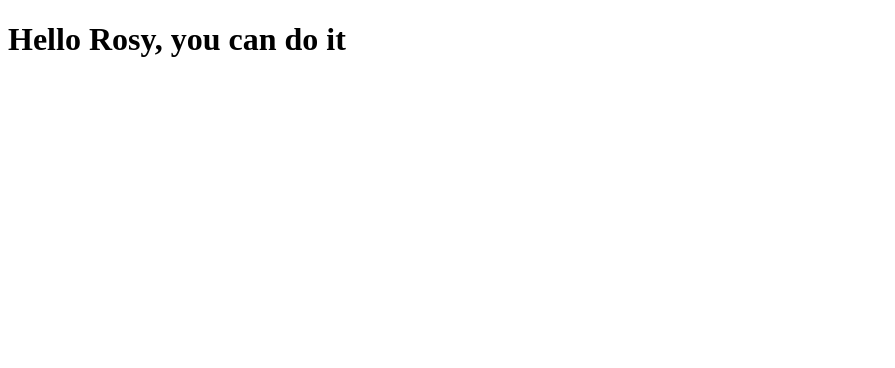
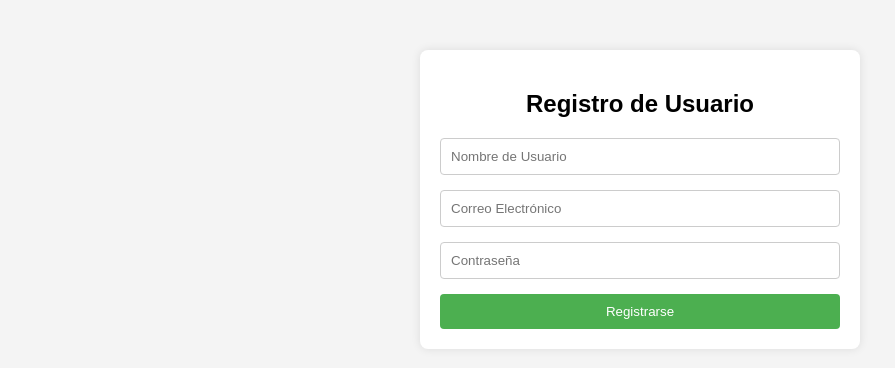
Before and after one commit to RosaRomero140291/ProyectoII, a plain HTML site: page index.html in a window 1280 px wide. Shown: the whole page, without its empty margins (0-895 px from the left). Drawn offline with Linux system fonts and the light colour scheme.

Commit message:
Ajustes en codigo

```diff
--- a/index.html
+++ b/index.html
@@ -4,12 +4,67 @@
 <head>
      <meta charset="UTF-8">
      <meta name="viewport" content="width=device-width, initial-scale=1.0">
-     <title>Document</title>
+     <title>Registro de Usuarios</title>
+     <style>
+          body {
+               font-family: Arial, sans-serif;
+               background-color: #f4f4f4;
+               margin: 0;
+               padding: 0;
+          }
+
+          .container {
+               max-width: 400px;
+               margin: 50px auto;
+               background-color: #fff;
+               padding: 20px;
+               border-radius: 8px;
+               box-shadow: 0 0 10px rgba(0, 0, 0, 0.1);
+          }
+
+          h2 {
+               text-align: center;
+               margin-bottom: 20px;
+          }
+
+          input[type="text"],
+          input[type="password"] {
+               width: 100%;
+               padding: 10px;
+               margin-bottom: 15px;
+               border: 1px solid #ccc;
+               border-radius: 4px;
+               box-sizing: border-box;
+          }
+
+          input[type="submit"] {
+               width: 100%;
+               background-color: #4caf50;
+               color: #fff;
+               padding: 10px;
+               border: none;
+               border-radius: 4px;
+               cursor: pointer;
+          }
+
+          input[type="submit"]:hover {
+               background-color: #45a049;
+          }
+     </style>
 </head>
 
 <body>
-     <h1>Hello Rosy, you can do it
-     </h1>
+
+     <div class="container">
+          <h2>Registro de Usuario</h2>
+          <form action="#">
+               <input type="text" name="username" placeholder="Nombre de Usuario" required>
+               <input type="text" name="email" placeholder="Correo Electrónico" required>
+               <input type="password" name="password" placeholder="Contraseña" required>
+               <input type="submit" value="Registrarse">
+          </form>
+     </div>
+
 </body>
 
 </html>
```
Also changed, not shown: inicio.html (added, +128 -0 lines).
